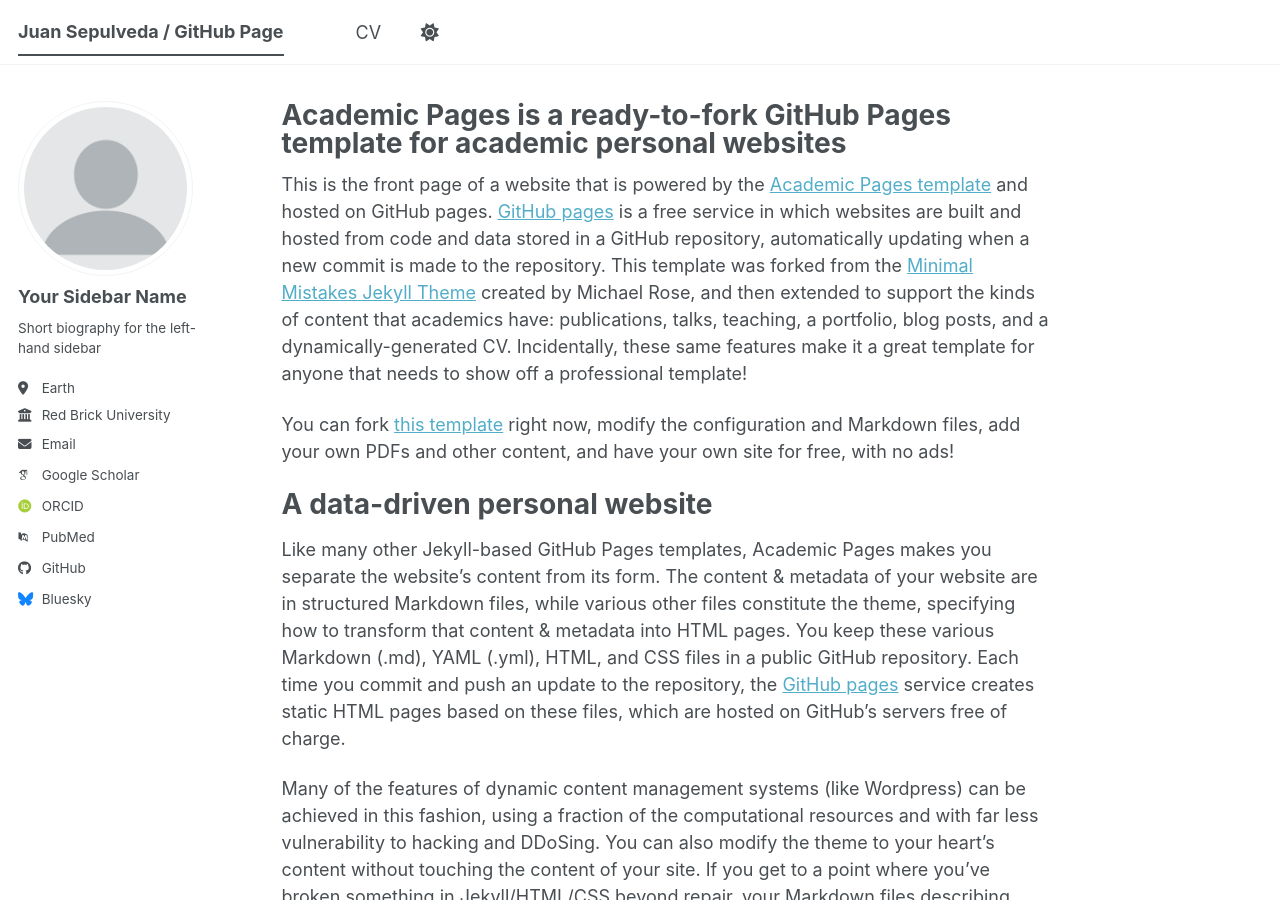
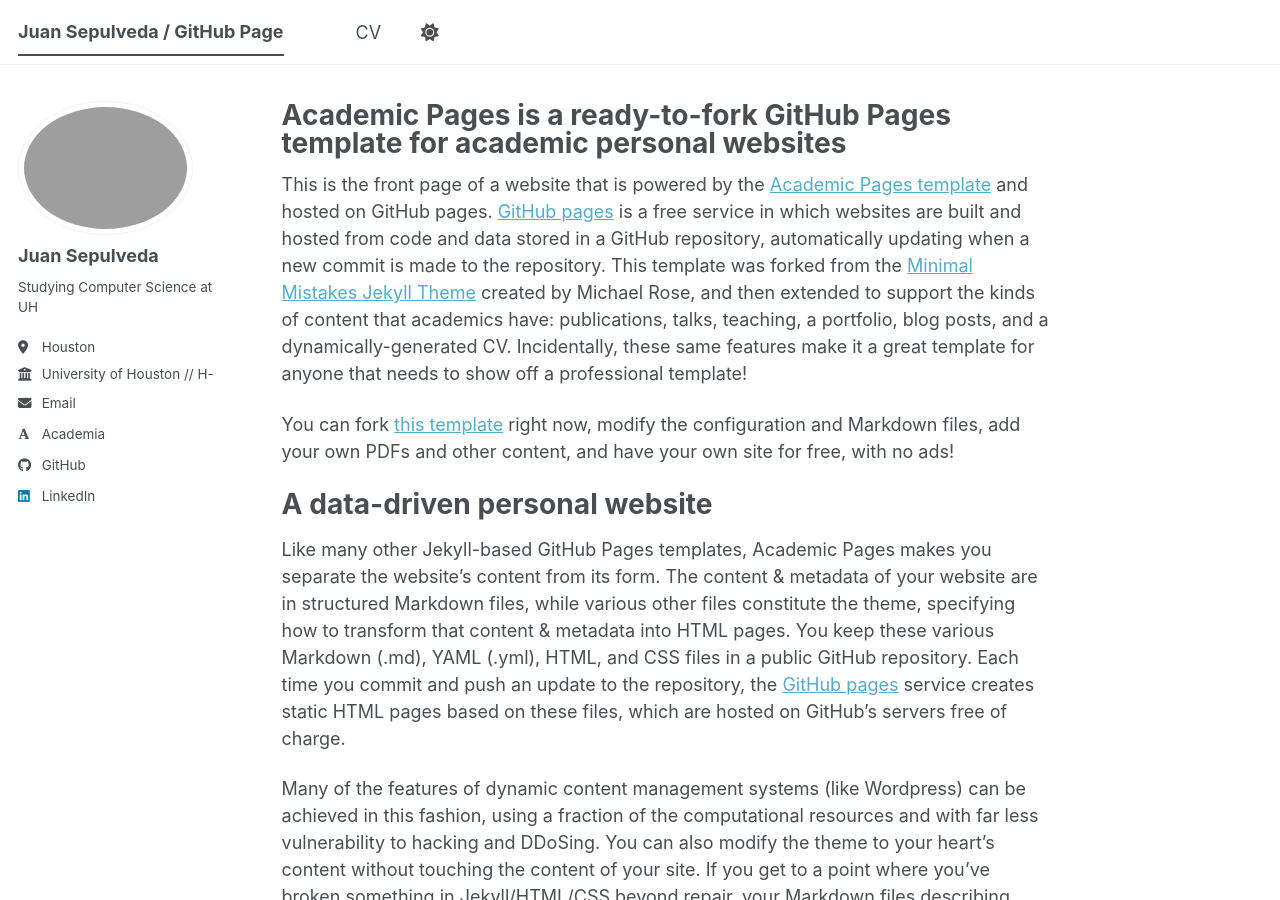
Before and after one commit to juan-3ep/juan-3ep.github.io, a Jekyll site: the page built from _pages/about.md, in a window 1280 px wide and 900 px high. Built offline with Jekyll 4.4.1, drawn with Linux system fonts in a browser that asks for light colours; some web fonts are replaced; a script bundle is joined from its source files by our own code; library files that are not in the unit come from our copies.

Commit message:
Update author profile details in _config.yml
Updated author profile information including avatar, name, bio, location, employer, email, academia, and social media links.

```diff
--- a/_config.yml
+++ b/_config.yml
@@ -23,25 +23,25 @@
 #               Additional customization can be done by editing /_includes/author-profile.html
 author:
   # Biographic information
-  avatar           : "profile.png"
-  name             : "Your Sidebar Name"
+  avatar           : "profile_2.png"
+  name             : "Juan Sepulveda"
   pronouns         : # example: "she/her"
-  bio              : "Short biography for the left-hand sidebar"
-  location         : "Earth"
-  employer         : "Red Brick University"
+  bio              : "Studying Computer Science at UH"
+  location         : "Houston"
+  employer         : "University of Houston // H-E-B"
   uri              : # URL
-  email            : "none@example.org"
+  email            : "jmsepul2@cougarnet.uh.edu"
 
   # Academic websites
-  academia         : # URL
+  academia         : "cs.uh.edu"
   arxiv            : # URL - Update with the correct link to your profile
-  googlescholar    : "https://scholar.google.com/citations?user=PS_CX0AAAAAJ"
+  googlescholar    : # URL
   inspire-hep      : # URL
   impactstory      : # URL
-  orcid            : "https://orcid.org/yourorcidurl"
+  orcid            : # URL
   semantic         : # URL
   ssrn             : # URL
-  pubmed           : "https://www.ncbi.nlm.nih.gov/pubmed/?term=john+snow"
+  pubmed           : # URL
   researchgate     : # URL
   scopus           : # URL
   zotero           : # URL
@@ -51,13 +51,13 @@
   bitbucket        : # Username - Update with your username on the site
   codepen          : # Username
   dribbble         : # Username
-  github           : "academicpages"
+  github           : "juan-3ep"
   kaggle           : # Username
   stackoverflow    : # User number or user number and name (i.e., use "1" or "1/jeff-atwood")
 
   # Social media
   artstation       : # Username
-  bluesky          : "bsky.app" # Replace this with you Bluesky username
+  bluesky          : # Replace this with you Bluesky username
   facebook         : # Username
   flickr           : # Username
   foursquare       : # Username
@@ -66,7 +66,7 @@
   keybase          : # Username
   instagram        : # Username
   lastfm           : # Username
-  linkedin         : # Username
+  linkedin         : "juan-sepulveda-aab666348"
   mastodon         : # URL
   medium           : # URL
   pinterest        : # Username
```
